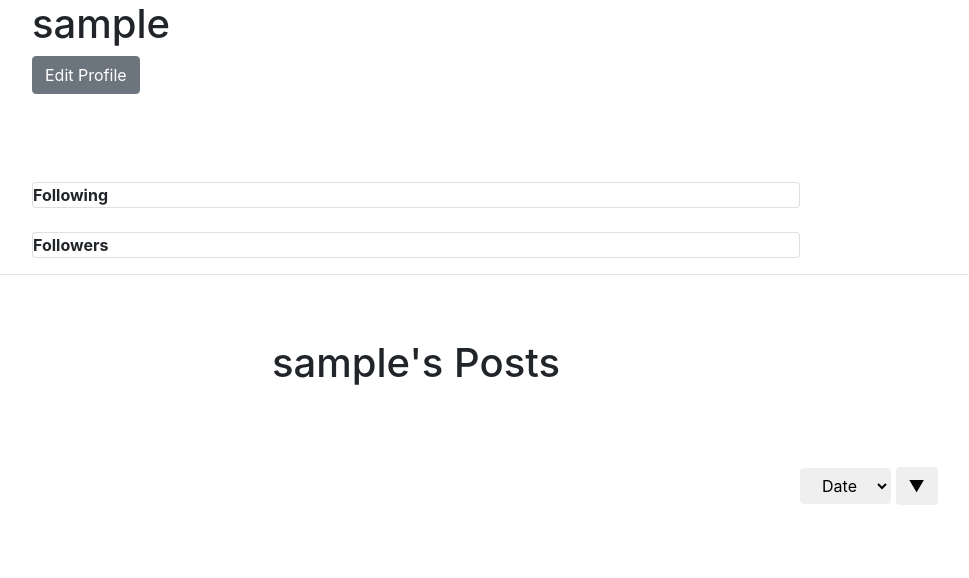
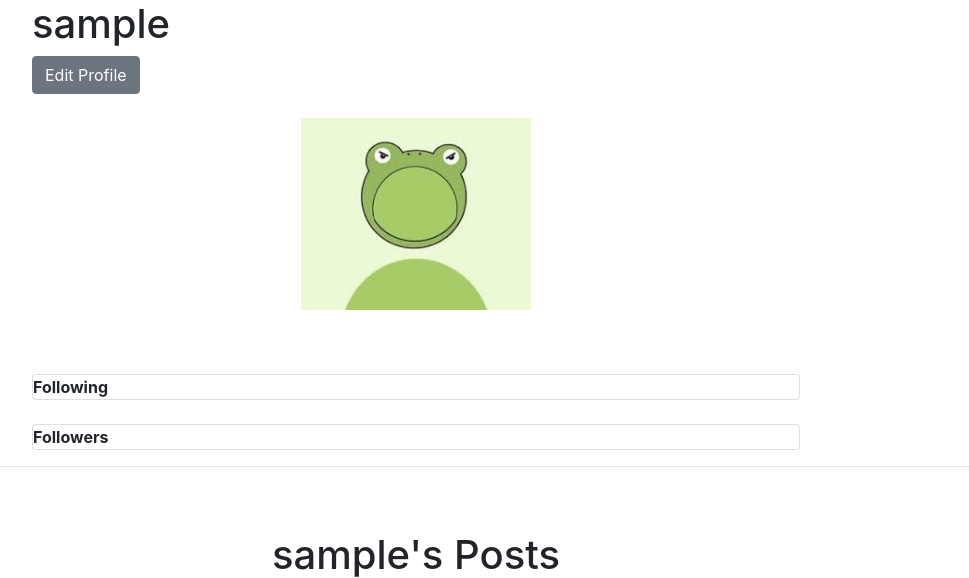
Before and after one commit to NoamZeise/WAD-Group, a Django app: page /profile/ in a window 1280 px wide. Shown: the part 70-648 px from the top of the page, without its empty margins (224-1193 px from the left). Before the commit the page ends 563 px from the top, so only its background shows below. Run offline with Django 4.2, Linux system fonts and the light colour scheme; the visitor is signed in with stand-in values (Sample User, id 1); data comes from the database, SQL or seed files in the repository; data that the repository does not hold is empty; some libraries are stand-ins or nearby versions.

Commit message:
added default image

```diff
--- a/templates/profile.html
+++ b/templates/profile.html
@@ -30,6 +30,8 @@
 <br>
 {% if profile.image %}
 <img class="post-image" src={{ MEDIA_URL }}{{ profile.image }}/>
+{% else %}
+<img class="post-image" src={% static 'defaultpic.jpeg' %}/>
 {% endif %}
 <p>{{ profile.text }}</p>
 <br> <br>
```
